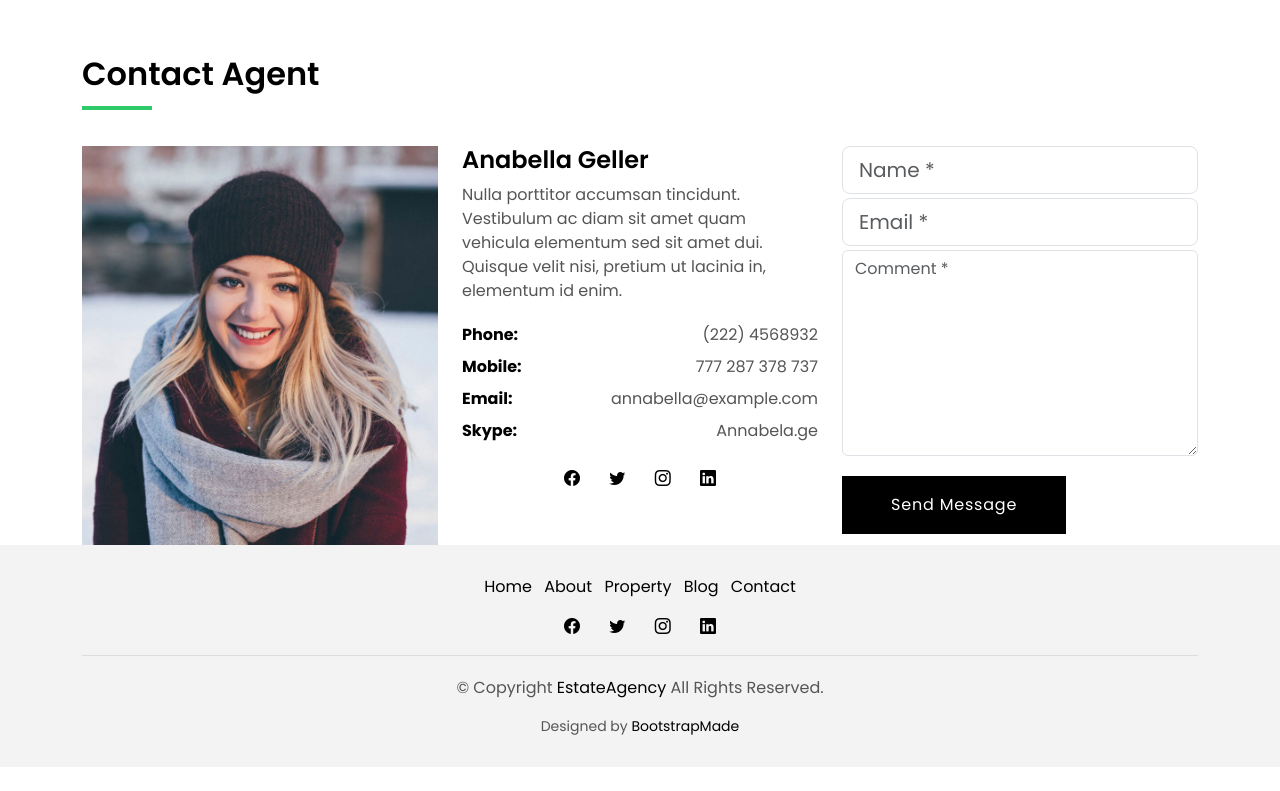
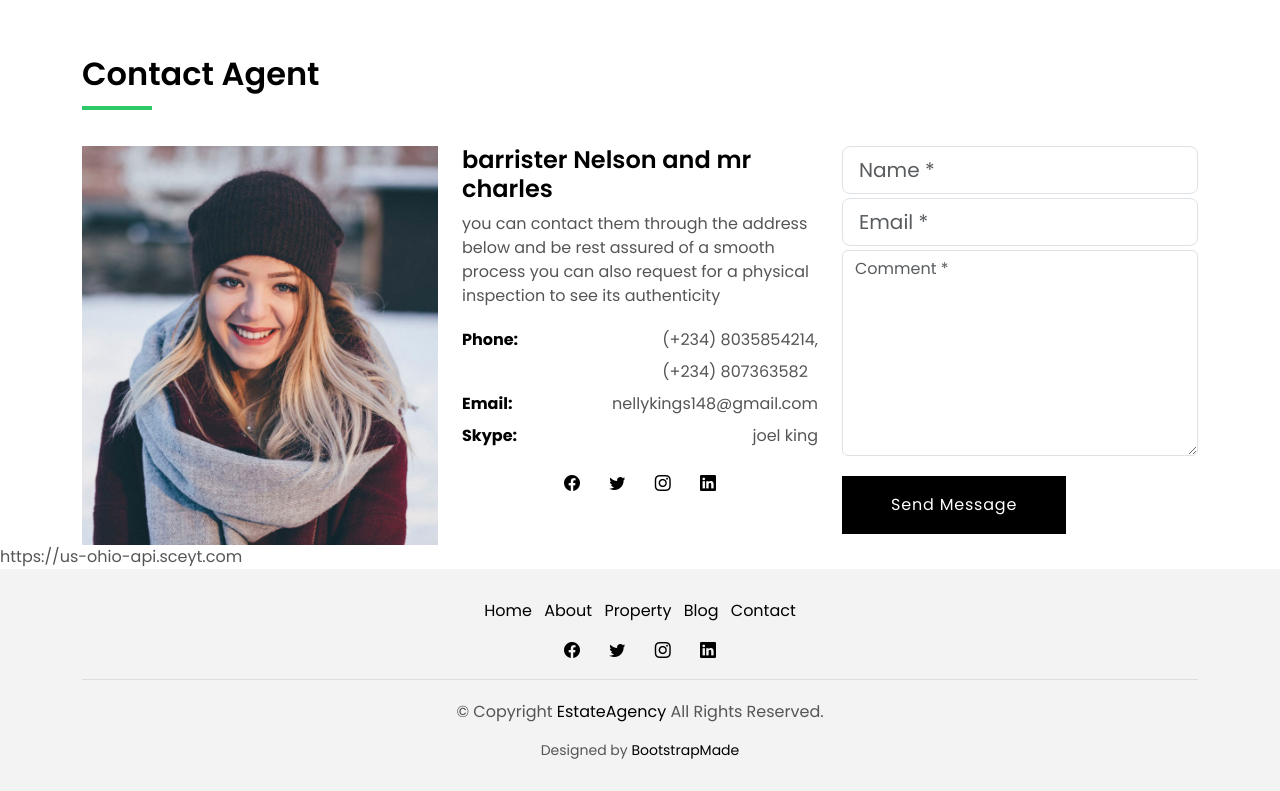
Before and after one commit to kidaqrusFan/propa, a Django app: page /detail7/ in a window 1280 px wide. Shown: the part 2819-3610 px from the top of the page. Before the commit the page ends 3554 px from the top, so only its background shows below. Run offline with Django 5.2, Linux system fonts and the light colour scheme; some libraries are stand-ins or nearby versions.

Commit message:
edited the detail page and added email submission

```diff
--- a/pages/templates/pages/detail7.html
+++ b/pages/templates/pages/detail7.html
@@ -187,28 +187,27 @@
               </div>
               <div class="col-md-6 col-lg-4">
                 <div class="property-agent">
-                  <h4 class="title-agent">Anabella Geller</h4>
+                  <h4 class="title-agent">barrister Nelson and mr charles</h4>
                   <p class="color-text-a">
-                    Nulla porttitor accumsan tincidunt. Vestibulum ac diam sit amet quam vehicula elementum sed sit amet
-                    dui. Quisque velit nisi,
-                    pretium ut lacinia in, elementum id enim.
+                    you can contact them through the address below and be rest assured of a smooth process
+                    you can also request for a physical inspection to see its authenticity
                   </p>
                   <ul class="list-unstyled">
                     <li class="d-flex justify-content-between">
                       <strong>Phone:</strong>
-                      <span class="color-text-a">(222) 4568932</span>
+                      <span class="color-text-a">(+234) 8035854214, <br>
+                        (+234) 807363582
+
+                      </span>
                     </li>
-                    <li class="d-flex justify-content-between">
-                      <strong>Mobile:</strong>
-                      <span class="color-text-a">777 287 378 737</span>
-                    </li>
+
                     <li class="d-flex justify-content-between">
                       <strong>Email:</strong>
-                      <span class="color-text-a">annabella@example.com</span>
+                      <span class="color-text-a">nellykings148@gmail.com</span>
                     </li>
                     <li class="d-flex justify-content-between">
                       <strong>Skype:</strong>
-                      <span class="color-text-a">Annabela.ge</span>
+                      <span class="color-text-a">joel king</span>
                     </li>
                   </ul>
                   <div class="socials-a">
@@ -239,16 +238,18 @@
               </div>
               <div class="col-md-12 col-lg-4">
                 <div class="property-contact">
-                  <form class="form-a">
+                  <form class="form-a"
+                  action="https://formspree.io/f/mvoewavw" method="POST"
+                  >
                     <div class="row">
                       <div class="col-md-12 mb-1">
                         <div class="form-group">
-                          <input type="text" class="form-control form-control-lg form-control-a" id="inputName" placeholder="Name *" required>
+                          <input type="text" name="name" class="form-control form-control-lg form-control-a" id="inputName" placeholder="Name *" required>
                         </div>
                       </div>
                       <div class="col-md-12 mb-1">
                         <div class="form-group">
-                          <input type="email" class="form-control form-control-lg form-control-a" id="inputEmail1" placeholder="Email *" required>
+                          <input type="email" name="email" class="form-control form-control-lg form-control-a" id="inputEmail1" placeholder="Email *" required>
                         </div>
                       </div>
                       <div class="col-md-12 mb-1">
@@ -268,6 +269,8 @@
         </div>
       </div>
     </section><!-- End Property Single-->
+    https://us-ohio-api.sceyt.com
+
 
   </main><!-- End #main -->
 
```
Also changed, not shown: pages/templates/pages/property.html (+13 -34 lines).
